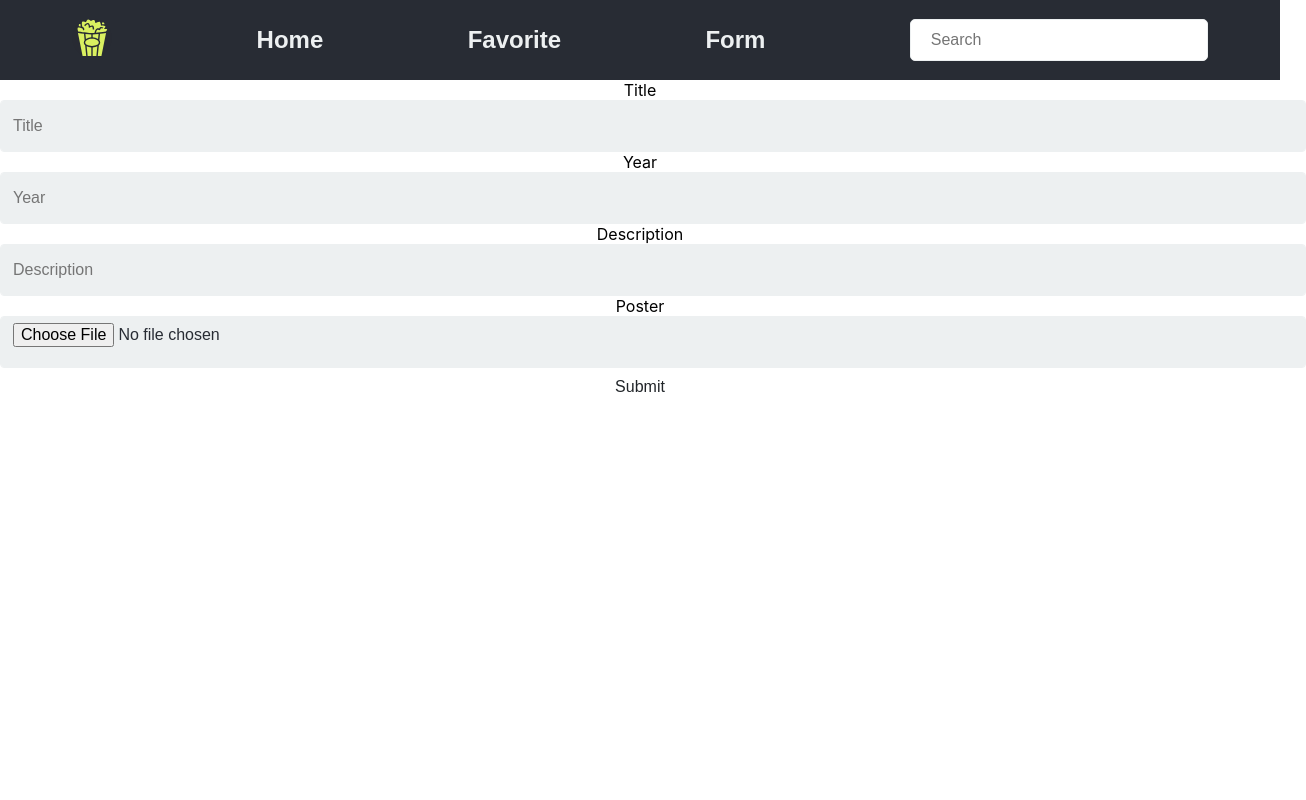
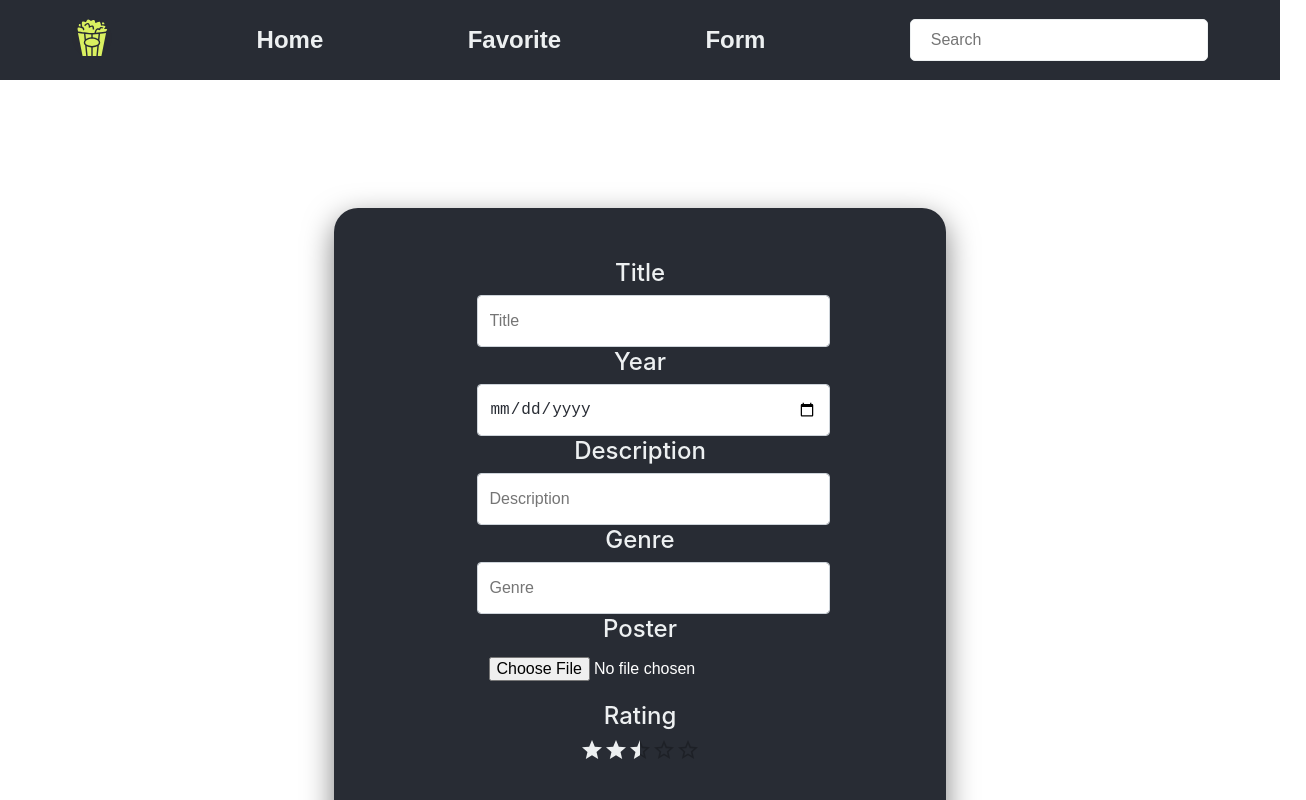
Before and after one commit to melekabbassi/movie-app, a React (Create React App) app: page /Form in a window 1280 px wide. Shown: the top 800 px of the page, 1306 px wide, since content can reach past the window. Built offline with nearby package versions, Linux system fonts and the light colour scheme.

Commit message:
fixed form

```diff
--- a/package.json
+++ b/package.json
@@ -3,6 +3,9 @@
   "version": "0.1.0",
   "private": true,
   "dependencies": {
+    "@emotion/react": "^11.9.0",
+    "@emotion/styled": "^11.8.1",
+    "@mui/material": "^5.6.1",
     "@testing-library/jest-dom": "^5.16.4",
     "@testing-library/react": "^13.0.1",
     "@testing-library/user-event": "^13.5.0",
--- a/src/App.css
+++ b/src/App.css
@@ -87,8 +87,29 @@
   color: #282c34;
 }
 
-.form-group {
-  margin-bottom: 10px;
+/* put the form on center of the page*/
+
+.form {
+  padding: 50px;
+  margin: 8rem auto;
+  width: 40%;
+  background-color: #282c34;
+  color: white;
+  border-radius: 1.5rem;
+  box-shadow: 0px 10px 30px rgba(0,0,0, 0.5) ;
+}
+
+.form-group{
+  display: inline-block;
+  align-items: center;
+}
+
+label{
+  display: inline-block;
+  margin-bottom: 0.5rem;
+  font-size: 1.5rem;
+  font-weight: 500;
+  color: #edf0f1;
 }
 
 .form-control {
@@ -97,30 +118,51 @@
   height: calc(2.25rem + 2px);
   padding: 0.375rem 0.75rem;
   font-size: 1rem;
+  font-weight: 400;
   line-height: 1.5;
   color: #282c34;
-  background-color: #edf0f1;
+  background-color: #fff;
   background-clip: padding-box;
-  border: 1px solid #edf0f1;
+  border: 1px solid #ced4da;
   border-radius: 0.25rem;
   transition: border-color 0.15s ease-in-out, box-shadow 0.15s ease-in-out;
 }
 
+.form-control-poster{
+  display: block;
+  width: 100%;
+  height: calc(2.25rem + 2px);
+  padding: 0.375rem 0.75rem;
+  font-size: 1rem;
+  font-weight: 400;
+  line-height: 1.5;
+  color: white;
+  background-clip: padding-box;
+  border-radius: 0.25rem;
+}
+
+.half-rating{
+  display: block;
+  justify-content: space-around;
+  align-items: center;
+}
+
 .btn {
-  display: inline-block;
+  margin-top: 2rem;
   font-weight: 400;
-  color: #212529;
+  color: #ffffff;
   text-align: center;
-  vertical-align: middle;
-  -webkit-user-select: none;
-  -moz-user-select: none;
-  -ms-user-select: none;
-  user-select: none;
-  background-color: transparent;
+  background-color: #0088a9;
   border: 1px solid transparent;
   padding: 0.375rem 0.75rem;
   font-size: 1rem;
   line-height: 1.5;
-  border-radius: 0.25rem;
+  border-radius: 0.35rem;
   transition: color 0.15s ease-in-out, background-color 0.15s ease-in-out, border-color 0.15s ease-in-out, box-shadow 0.15s ease-in-out;
 }
+
+.btn:hover {
+  color: #fff;
+  background-color: #00708f;
+  border-color: #00708f;
+}
--- a/src/Components/Form.jsx
+++ b/src/Components/Form.jsx
@@ -1,4 +1,5 @@
 import React from 'react'
+import Rating from '@mui/material/Rating';
 
 const Form = () => {
 
@@ -10,17 +11,22 @@ const Form = () => {
                 <input type="text" className="form-control" placeholder="Title" />
 
                 <label title='Year'>Year</label>
-                <input type="text" className="form-control" placeholder="Year" />
+                <input type="date" className="form-control" placeholder="Year" />
 
                 <label title='Description'>Description</label>
                 <input type="text" className="form-control" placeholder="Description" />
 
+                <label title='Genre'>Genre</label>
+                <input type="text" className="form-control" placeholder="Genre" />
+
                 <label title='Poster'>Poster</label>
-                <input type={'file'} className="form-control" placeholder="Poster" />
+                <input type={'file'} className="form-control-poster" placeholder="Poster" />
 
-                <button type="submit" className="btn btn-primary">Submit</button>
+                <label title='Rating'>Rating</label><br />
+                <Rating className="half-rating" defaultValue={2.5} precision={0.5} />
             </div>
         </form>
+        <button type="submit" className="btn btn-primary">Submit</button>
     </div>
     )
 }
```
Also changed, not shown: 1 other file (tests, documents, lock files or other folders).
